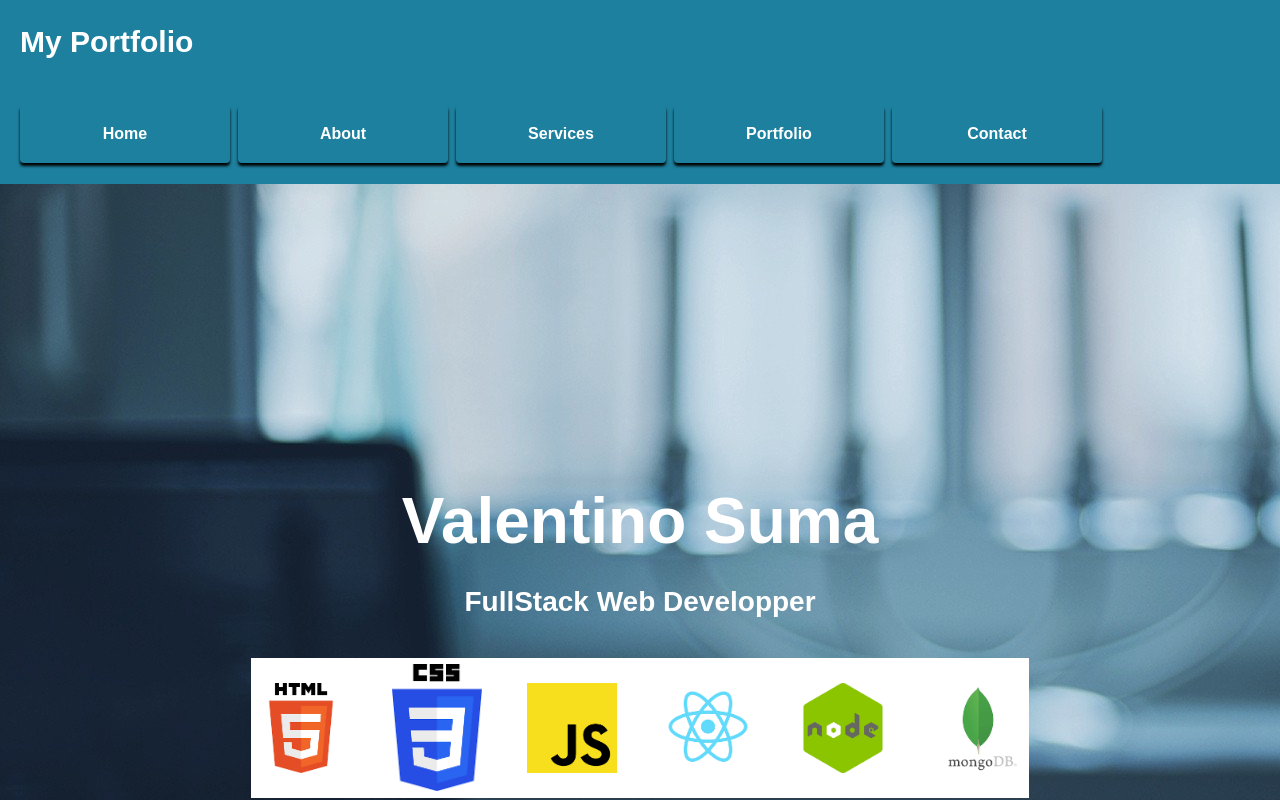
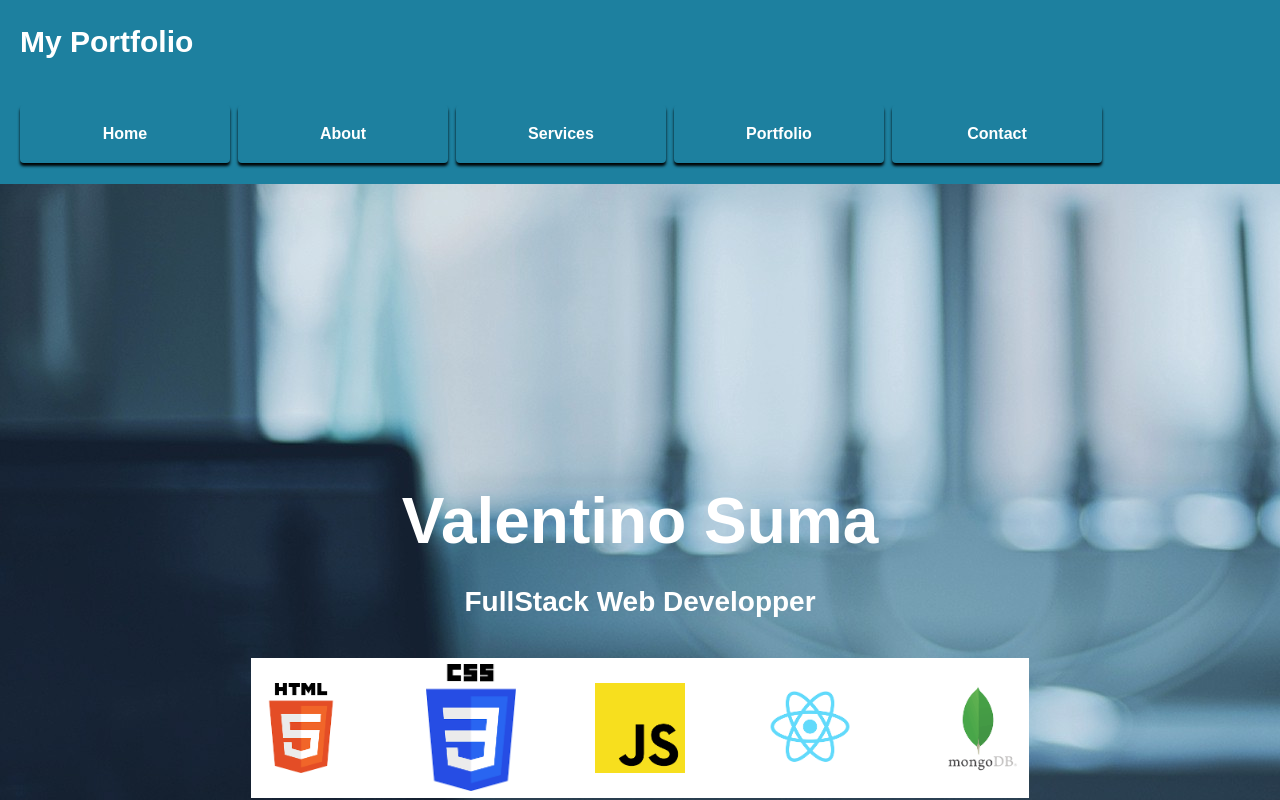
Before and after one commit to vale75020/portfolio, a React (Create React App) app: page / in a window 1280 px wide. Both pictures are taken after a click on the element "Show Skills". Shown: the top 800 px of the page. Built offline with nearby package versions, Linux system fonts and the light colour scheme.

Commit message:
optimisation skills

```diff
--- a/src/components/Skills.js
+++ b/src/components/Skills.js
@@ -11,17 +11,17 @@ export default class Skills extends Component {
     }
 
     render() {
+        const ids = [{id:"html"},{id:"css"},{id:"js"},{id:"react"},{id:"mongo"}]
+        const newIds = ids.map(id => {
+            return <div className="iconSkill" id={id.id}></div>
+        })
+
         if(!this.state.expanded){
         return  <p className="skills" onClick={this.openClose}>Show Skills</p> }
         return (
             <div className="container">
             <div id="skills">
-                <div className="iconSkill" id="html"></div>
-                <div className="iconSkill" id="css"></div>
-                <div className="iconSkill" id="js"></div>
-                <div className="iconSkill" id="react"></div>
-                <div className="iconSkill" id="node"></div>
-                <div className="iconSkill" id="mongo"></div>
+                {newIds}
             </div>
             <p className="skills" style={{marginTop:"30px"}} onClick={this.openClose}>Hide Skills</p>
             </div>
```
